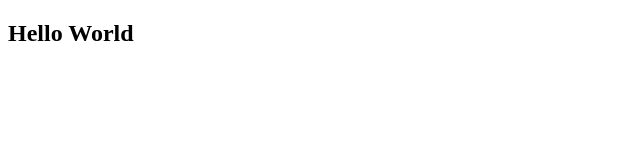
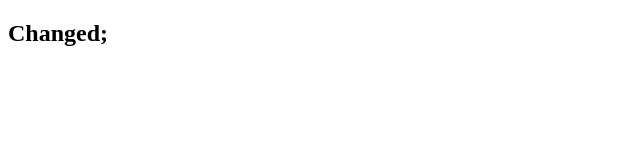
Before and after one commit to Manansh321/Project2, a plain HTML site: page index.html in a window 1280 px wide. Shown: the full height of the page, 0-640 px from the left. Drawn offline with Linux system fonts and the light colour scheme.

Commit message:
added js

```diff
--- /dev/null
+++ b/app.js
@@ -0,0 +1,3 @@
+// Add some features here
+let h2 = document.querySelector("h2");
+h2.innerText = "Changed;"
--- a/index.html
+++ b/index.html
@@ -9,5 +9,6 @@
 
     <h2>Hello World</h2>
 
+    <script src="app.js"></script>
 </body>
 </html>
```
